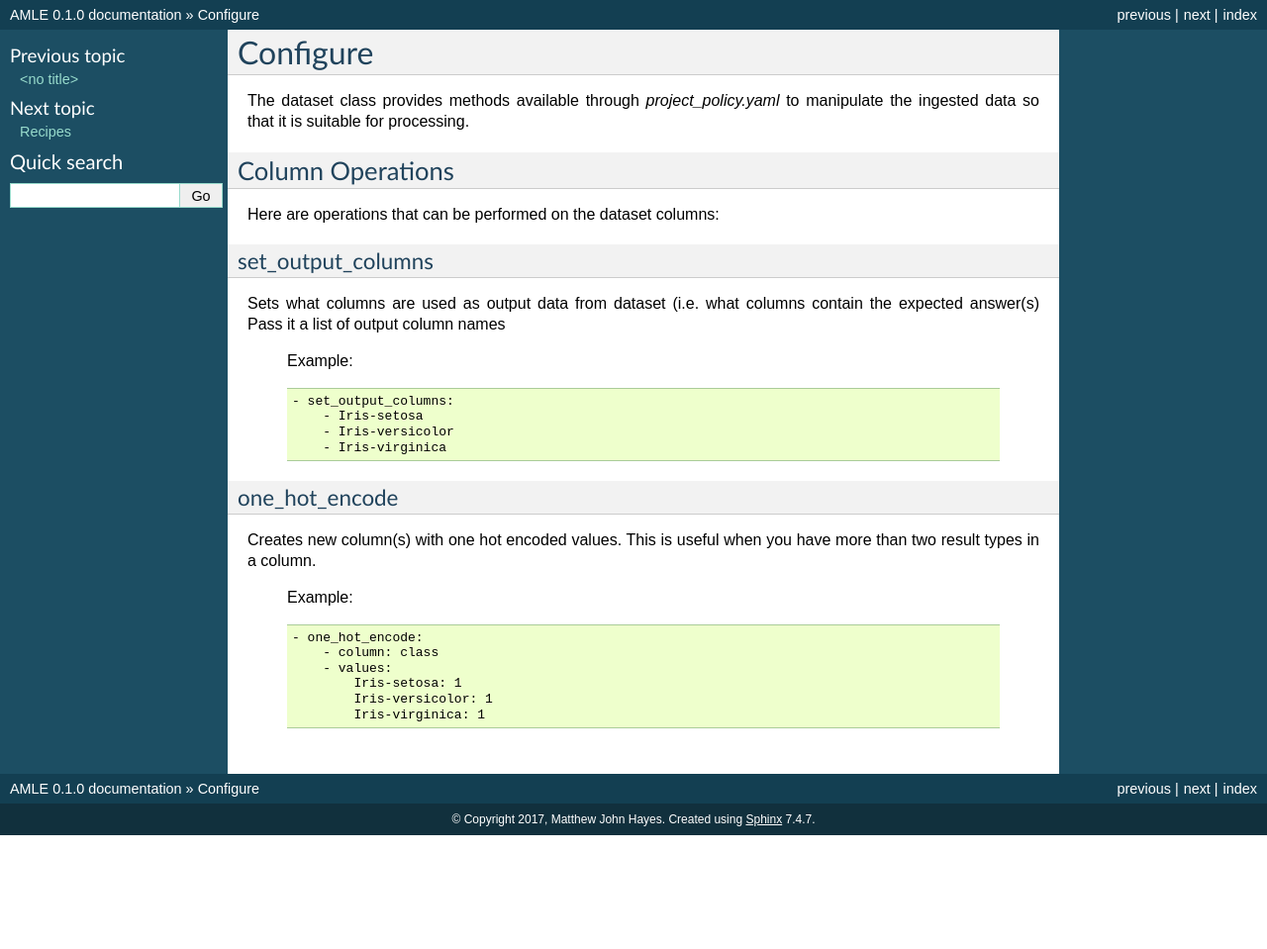
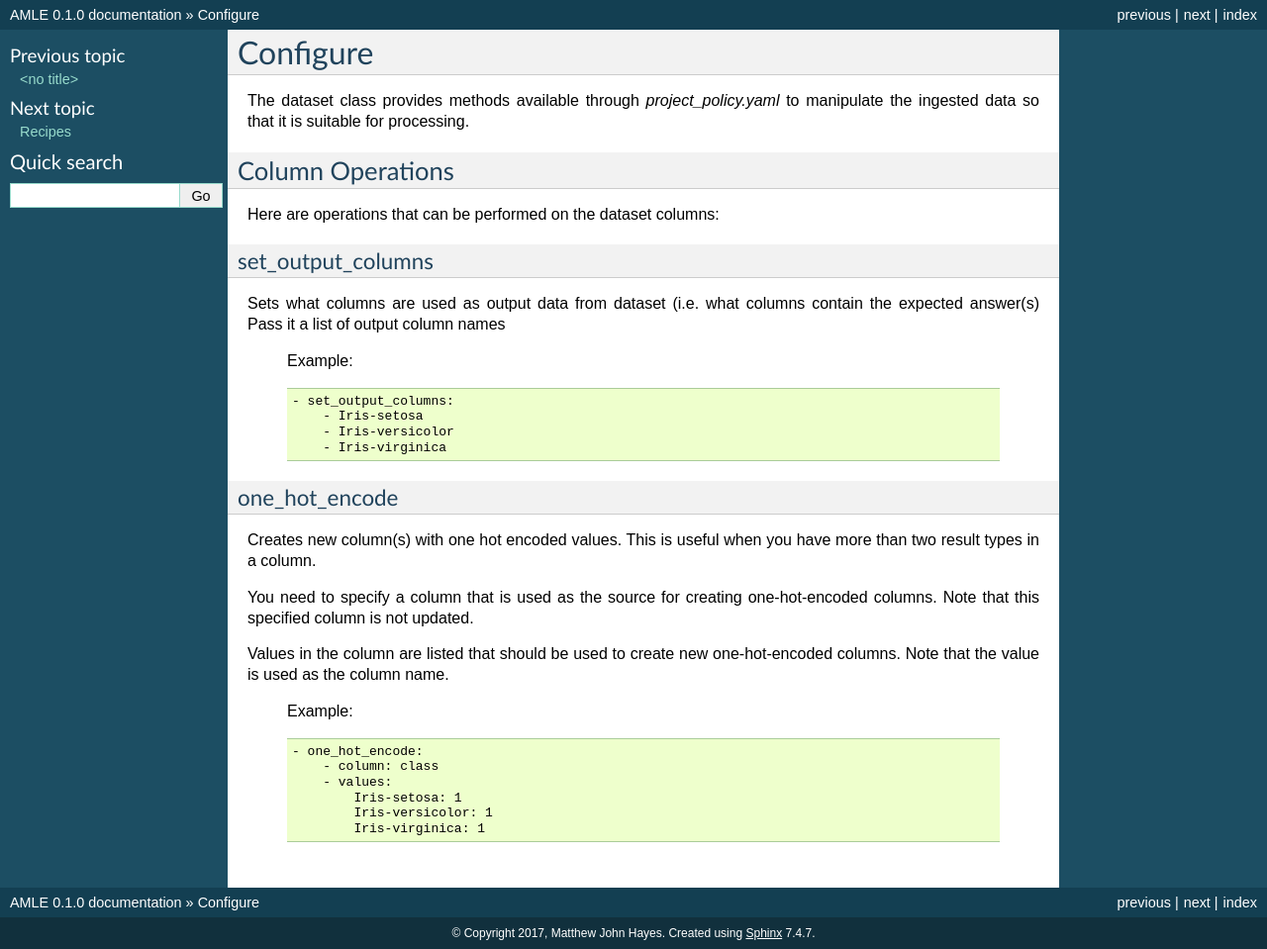
Before and after one commit to mattjhayes/amle, a Sphinx documentation site: the page built from docs/source/userguide/configure.rst, in a window 1280 px wide. Shown: the whole page at 99% size. Built offline with Sphinx 7.4.7, drawn with Linux system fonts in a browser that asks for light colours; pages that are not in the unit, such as notebooks, are missing from menus; before the commit the page ends 900 px from its top, so only the background shows below that.

Commit message:
doc update

```diff
--- a/docs/source/userguide/configure.rst
+++ b/docs/source/userguide/configure.rst
@@ -33,6 +33,12 @@ one_hot_encode
 Creates new column(s) with one hot encoded values. This is useful when you
 have more than two result types in a column.
 
+You need to specify a column that is used as the source for creating one-hot-encoded
+columns. Note that this specified column is not updated.
+
+Values in the column are listed that should be used to create new one-hot-encoded
+columns. Note that the value is used as the column name.
+
   Example:
 
   .. code-block:: text
```
